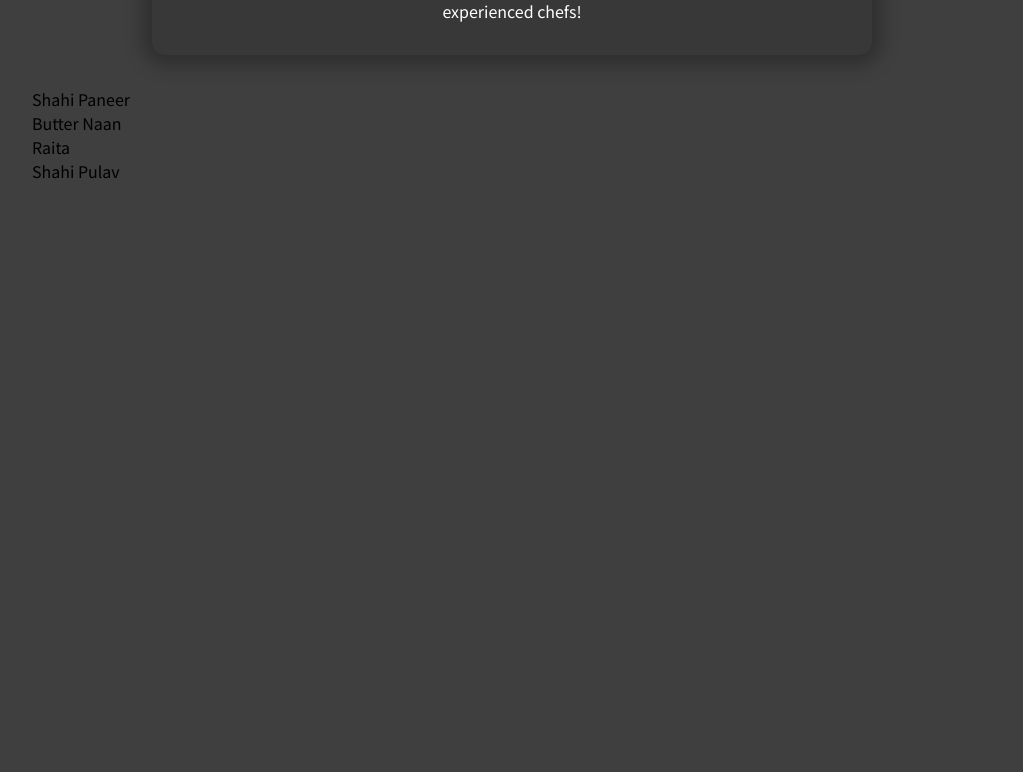
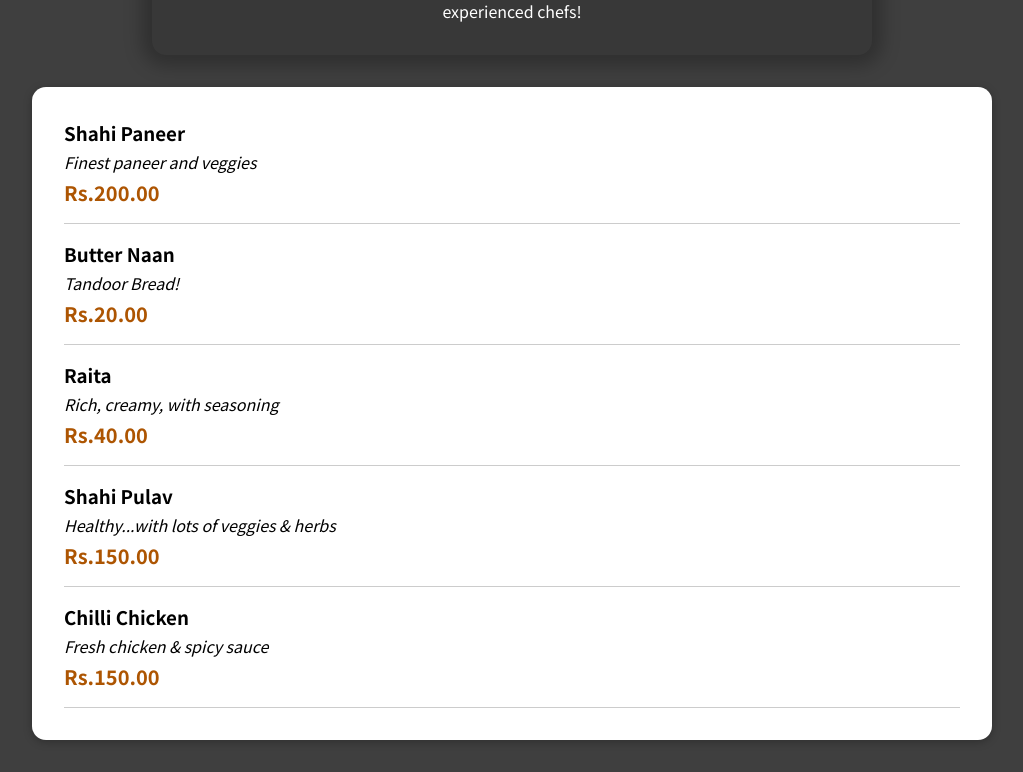
Before and after one commit to SomyaBhatnagar19/Resturant-Project, a React (Create React App) app: page / in a window 1280 px wide. Shown: the part 418-1190 px from the top of the page, without its empty margins (128-1151 px from the left). Before the commit the page ends 800 px from the top, so only its background shows below. Built offline with nearby package versions, Linux system fonts and the light colour scheme.

Commit message:
Adding individual MealItems and styling them.

```diff
--- a/src/components/Meals/AvailableMeals.js
+++ b/src/components/Meals/AvailableMeals.js
@@ -1,41 +1,60 @@
 import React from "react";
 
-import classes from './AvailableMeals.module.css'
+import classes from "./AvailableMeals.module.css";
+
+import Card from "../UI/Card.js";
+
+import MealItem from "./MealItem/MealItem";
 
 const DUMMY_MEALS = [
   {
-      id: 'm1',
-      name: 'Shahi Paneer',
-      description: 'Finest paneer and veggies',
+    id: "m1",
+    name: "Shahi Paneer",
+    description: "Finest paneer and veggies",
     price: 200,
   },
   {
-      id: 'm2',
-      name: 'Butter Naan',
-      description: 'Tandoor Bread!',
+    id: "m2",
+    name: "Butter Naan",
+    description: "Tandoor Bread!",
     price: 20,
   },
   {
-      id: 'm3',
-      name: 'Raita',
-      description: 'Rich, creamy, with seasoning',
+    id: "m3",
+    name: "Raita",
+    description: "Rich, creamy, with seasoning",
     price: 40,
   },
   {
-      id: 'm4',
-      name: 'Shahi Pulav',
-      description: 'Healthy...with lots of veggies & herbs',
+    id: "m4",
+    name: "Shahi Pulav",
+    description: "Healthy...with lots of veggies & herbs",
+    price: 150,
+  },
+  {
+    id: "m5",
+    name: "Chilli Chicken",
+    description: "Fresh chicken & spicy sauce",
     price: 150,
   },
 ];
 
 const AvailableMeals = () => {
-    const mealsList = DUMMY_MEALS.map(meal => <li>{meal.name}</li>);
-    return <section className={classes.meals}>
-        <ul>
-            {mealsList}
-        </ul>
+  const mealsList = DUMMY_MEALS.map((meal) => (
+    <MealItem
+      key={meal.id}
+      name={meal.name}
+      description={meal.description}
+      price={meal.price}
+    />
+  ));
+  return (
+    <section className={classes.meals}>
+      <Card>
+        <ul className={classes["meals ul"]}>{mealsList}</ul>
+      </Card>
     </section>
+  );
 };
 
 export default AvailableMeals;
--- /dev/null
+++ b/src/components/Meals/MealItem/MealItem.js
@@ -0,0 +1,44 @@
+
+// import React from "react";
+// import classes from "./MealItem.module.css";
+
+
+// const MealItem = (props) => {
+//   const price = `Rs.${props.price.toFixed(2)}`;
+
+//   return (
+//         <li className={classes.meal}>
+//         <div>
+//           <h3>{props.name}</h3>
+//           <div className={classes.description}>
+//             <h3>{props.description}</h3>
+//           </div>
+//           <div className={classes.price}>
+//             <h3>{price}</h3>
+//           </div>
+//         </div>
+//         <div></div>
+//     </li>
+//   );
+// };
+
+// export default MealItem;
+import classes from "./MealItem.module.css";
+const MealItem = (props) => {
+    const price =`Rs.${props.price.toFixed(2)}`
+    return <li className={classes.meal}>
+        <div><h3>
+        {props.name}
+        </h3>
+            <div className={classes.description}>
+            {props.description}
+            </div>
+            <div className={classes.price}>
+            {price}
+            </div></div>
+        <div>
+
+        </div>
+    </li>
+};
+export default MealItem;
--- /dev/null
+++ b/src/components/Meals/MealItem/MealItem.module.css
@@ -0,0 +1,22 @@
+.meal {
+    display: flex;
+    justify-content: space-between;
+    margin: 1rem;
+    padding-bottom: 1rem;
+    border-bottom: 1px solid #ccc;
+  }
+
+  .meal h3 {
+    margin: 0 0 0.25rem 0;
+  }
+
+  .description {
+    font-style: italic;
+  }
+
+  .price {
+    margin-top: 0.25rem;
+    font-weight: bold;
+    color: #ad5502;
+    font-size: 1.25rem;
+  }
--- /dev/null
+++ b/src/components/UI/Card.js
@@ -0,0 +1,10 @@
+import classes from "./Card.module.css";
+
+const Card = (props) => {
+    return (
+        <div className={classes.card}>
+            {props.children}
+        </div>
+   );
+};
+export default Card;
--- /dev/null
+++ b/src/components/UI/Card.module.css
@@ -0,0 +1,6 @@
+.card {
+    padding: 1rem;
+    box-shadow: 0 2px 8px rgba(0, 0, 0, 0.25);
+    border-radius: 14px;
+    background-color: white;
+  }
```
Also changed, not shown: src/components/Meals/MealItem/MealItemForm.js (added). Lines whose indentation alone changed are shown as unchanged.
